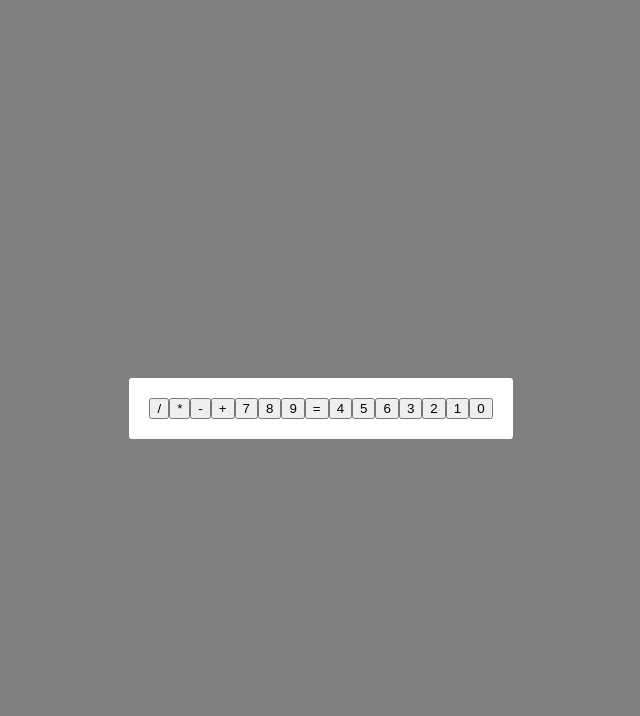
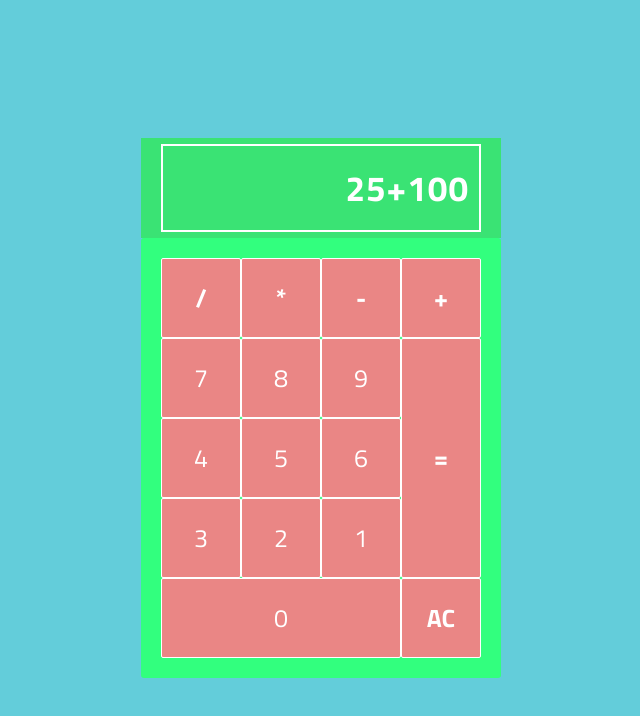
Before and after one commit to lubomfim/calculadora-react, a React app: page / in a window 1280 px wide. Shown: the whole page, without its empty margins (327-967 px from the left). Built offline with nearby package versions, Linux system fonts and the light colour scheme.

Commit message:
Design definido

```diff
--- a/public/index.html
+++ b/public/index.html
@@ -4,6 +4,11 @@
     <meta charset="utf-8" />
     <meta name="viewport" content="width=device-width, initial-scale=1" />
     <meta name="description" content="Calculadora criada utilizando React" />
+    <link rel="preconnect" href="https://fonts.gstatic.com" />
+    <link
+      href="https://fonts.googleapis.com/css2?family=Titillium+Web:wght@300;400;600;700&display=swap"
+      rel="stylesheet"
+    />
     <title>Calculadora</title>
   </head>
   <body>
--- a/src/index.css
+++ b/src/index.css
@@ -1,16 +1,82 @@
 body {
-  background-color: grey;
+  background-color: #63cdda;
   display: flex;
   justify-content: center;
   align-items: center;
   height: 100vh;
   width: 100%;
   overflow: hidden;
+  font-family: 'Titillium Web',
+  sans-serif;
+}
+
+button {
+  cursor: pointer;
+  border: 1px solid white;
+  border-radius: 2px;
+  outline: none;
+
+  transition: all 0.5s ease;
+  background-color: #ea8685;
+  font-size: 25px;
+  color: white;
+  font-family: 'Titillium Web',
+  sans-serif;
+}
+
+
+button:active {
+  background-color: #f5cd79;
+}
+
+button:hover {
+  background-color: #f5cd79;
+}
+
+button:not(.number) {
+  font-weight: 700;
 }
 
 .calculadora {
-  background-color: white;
+  background-color: #32ff7e;
   color: black;
   padding: 20px;
   border-radius: 3px;
+
+  display: grid;
+  grid-template-columns: repeat(4, 80px);
+  grid-template-rows: repeat(5, 80px)
 }
+
+
+.zero {
+  grid-area: 5/ span 3;
+}
+
+.result {
+  grid-area : span 3 / 4
+}
+
+.resultado {
+  background-color: #3ae374;
+  min-height: 100px;
+  max-height: 100px;
+  padding: 0px 20px;
+  display: flex;
+  align-items: center;
+  justify-content: flex-end;
+
+  text-transform: uppercase;
+  font-weight: bold;
+
+  font-size: 35px;
+  color: white;
+  letter-spacing: 1px;
+}
+
+.resultado__content {
+  border: 2px solid white;
+  width: 100%;
+  text-align: right;
+  padding: 15px 10px;
+}
--- a/src/index.js
+++ b/src/index.js
@@ -5,6 +5,10 @@ import "./index.css";
 import App from "./components/App";
 
 ReactDOM.render(
+  <React.Fragment>
+    <div className="resultado">
+      <p className="resultado__content">25+100</p>
+    </div>
     <div className="calculadora">
       <App value="/" type="symbol" />
       <App value="*" type="symbol" />
@@ -25,6 +29,8 @@ ReactDOM.render(
       <App value="1" type="number" />
 
       <App value="0" type="number zero" />
-  </div>,
+      <App value="AC" type="limpar" />
+    </div>
+  </React.Fragment>,
   document.getElementById("root")
 );
```
Also changed, not shown: README.md, 1 other file. Lines whose indentation alone changed are shown as unchanged.
